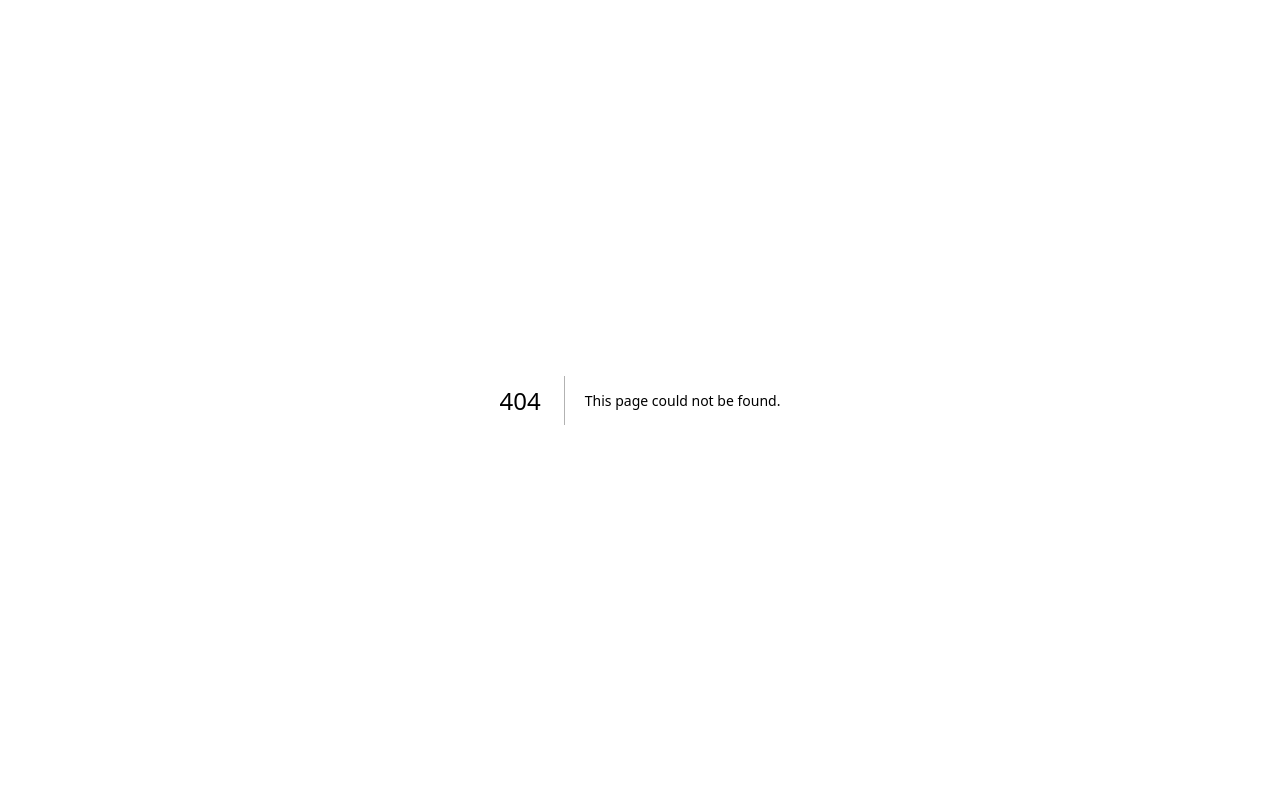
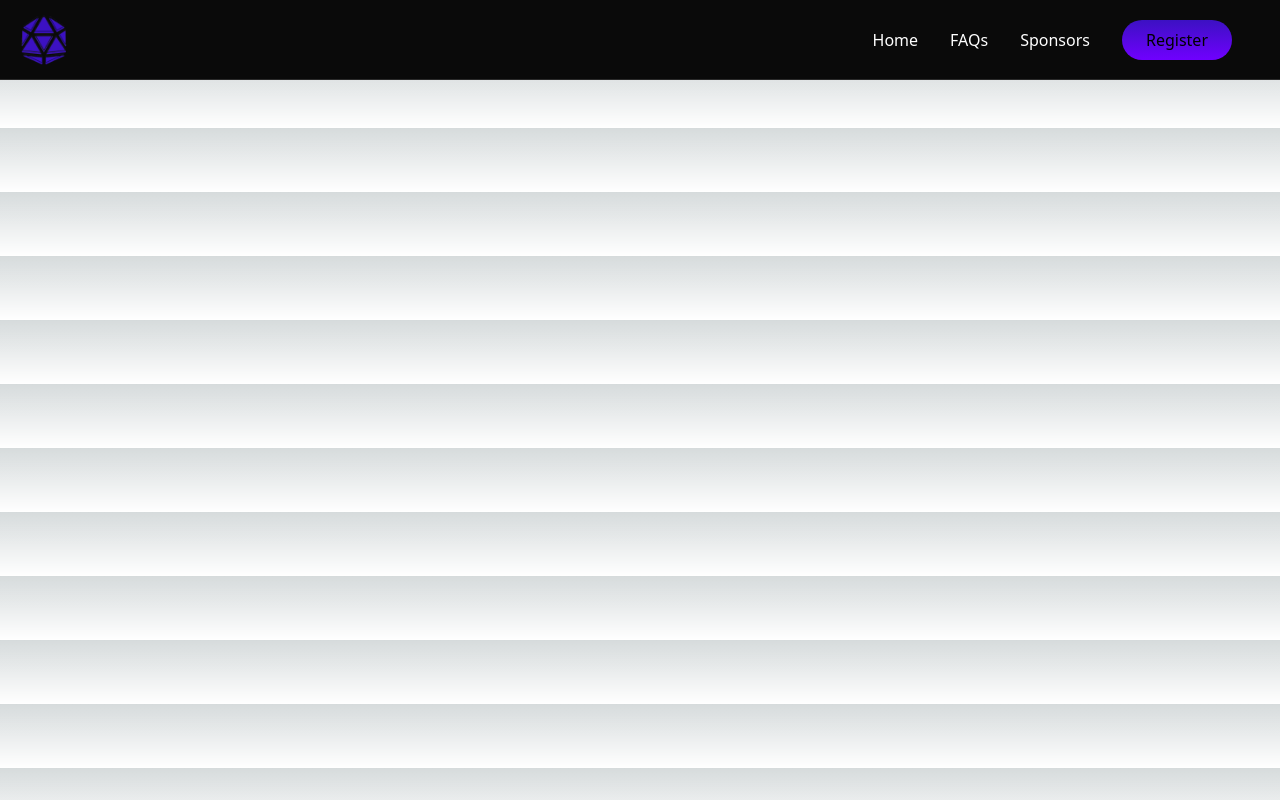
Before and after one commit to 0xPranavDoshi/TISBHacks, a Next.js app: page /blog in a window 1280 px wide. Before the commit this address had no page. Built offline with nearby package versions, Linux system fonts and the light colour scheme.

Commit message:
updated schedule

```diff
--- a/components/Navbar.tsx
+++ b/components/Navbar.tsx
@@ -1,11 +1,24 @@
+import { useRouter } from 'next/router'
+
 /* eslint-disable @next/next/no-img-element */
 const Navbar = () => {
+  const router = useRouter()
+
   return (
     <div className='w-full h-[10vh] border-b border-white/[.13] border-solid flex justify-between items-center fixed z-20 bg-primary'>
-      <img src='/logo.png' alt='Logo' className='ml-4 w-14 h-14' />
+      <img
+        src='/logo.png'
+        alt='Logo'
+        className='ml-4 cursor-pointer w-14 h-14'
+        onClick={async () => {
+          router.pathname !== '/' && (await router.push('/'))
+          document.body.scrollIntoView({ behavior: 'smooth', block: 'start' })
+        }}
+      />
       <div className='flex items-center justify-center gap-8'>
         <p
-          onClick={() => {
+          onClick={async () => {
+            router.pathname !== '/' && (await router.push('/'))
             document.body.scrollIntoView({ behavior: 'smooth', block: 'start' })
           }}
           className='text-white cursor-pointer'
@@ -13,7 +26,8 @@ const Navbar = () => {
           Home
         </p>
         <p
-          onClick={() => {
+          onClick={async () => {
+            router.pathname !== '/' && (await router.push('/'))
             let element = document.getElementById('faqs')
             element?.scrollIntoView({ behavior: 'smooth', block: 'start' })
           }}
@@ -22,7 +36,8 @@ const Navbar = () => {
           FAQs
         </p>
         <p
-          onClick={() => {
+          onClick={async () => {
+            router.pathname !== '/' && (await router.push('/'))
             let element = document.getElementById('sponsors')
             element?.scrollIntoView({ behavior: 'smooth', block: 'start' })
           }}
@@ -30,6 +45,12 @@ const Navbar = () => {
         >
           Sponsors
         </p>
+        {/* <p
+          onClick={() => router.push('/blog')}
+          className='text-white cursor-pointer'
+        >
+          Blog
+        </p> */}
         <a
           target='_blank'
           rel='noreferrer'
--- /dev/null
+++ b/pages/blog.tsx
@@ -0,0 +1,22 @@
+import Navbar from '@/components/Navbar'
+import Head from 'next/head'
+
+const Blog = () => {
+  return (
+    <>
+      <Head>
+        <title>TISBHacks | Blog</title>
+        <meta name='description' content='TisbHacks' />
+        <meta name='viewport' content='width=device-width, initial-scale=1' />
+        <link rel='icon' href='/logo.png' />
+      </Head>
+      <div className='w-screen h-full bg-primary'>
+        <Navbar />
+
+        <div className='w-full h-full p-8'></div>
+      </div>
+    </>
+  )
+}
+
+export default Blog
--- a/pages/index.tsx
+++ b/pages/index.tsx
@@ -1,9 +1,7 @@
 /* eslint-disable @next/next/no-img-element */
 import Head from 'next/head'
-import Image from 'next/image'
 import { Inter } from '@next/font/google'
 import Navbar from '@/components/Navbar'
-import { IoIosArrowDown, IoIosArrowUp } from 'react-icons/io'
 import { useState } from 'react'
 import Footer from '@/components/Footer'
 import FAQ, { FAQEnum, FAQProps } from '@/components/FAQ'
@@ -78,8 +76,33 @@ export default function Home() {
     {
       faqVal: FAQEnum.Q9,
       question: 'What is the Program/Timetable?',
-      answer:
-        'The schedule of events will be decided and notified to all participants shortly.',
+      answer: (
+        <>
+          <p>The schedule of events on February 4th are as follows:</p>
+          <br />
+          <p>
+            <b>2 PM</b> - Event begins.
+          </p>
+          <p>
+            <b>2-3 PM</b> - 3 side events occurring simultaneously carnivalesque
+            (Competitive coding, Gaming, Crisis event).
+          </p>
+          <p>
+            <b>3:15-3:30 PM</b> - Opening Ceremony (Guest Speaker, Introduction
+            of Event).
+          </p>
+          <p>
+            <b>3:30-5:30 PM</b> - Presentations with short 10 minute juice break
+            in the middle.
+          </p>
+          <p>
+            <b>5:30-6 PM</b> - Internal discussion to decide winners.
+          </p>
+          <p>
+            <b>6-6:15 PM</b> - Announcing winner and closing ceremony.
+          </p>
+        </>
+      ),
     },
     {
       faqVal: FAQEnum.Q10,
```
